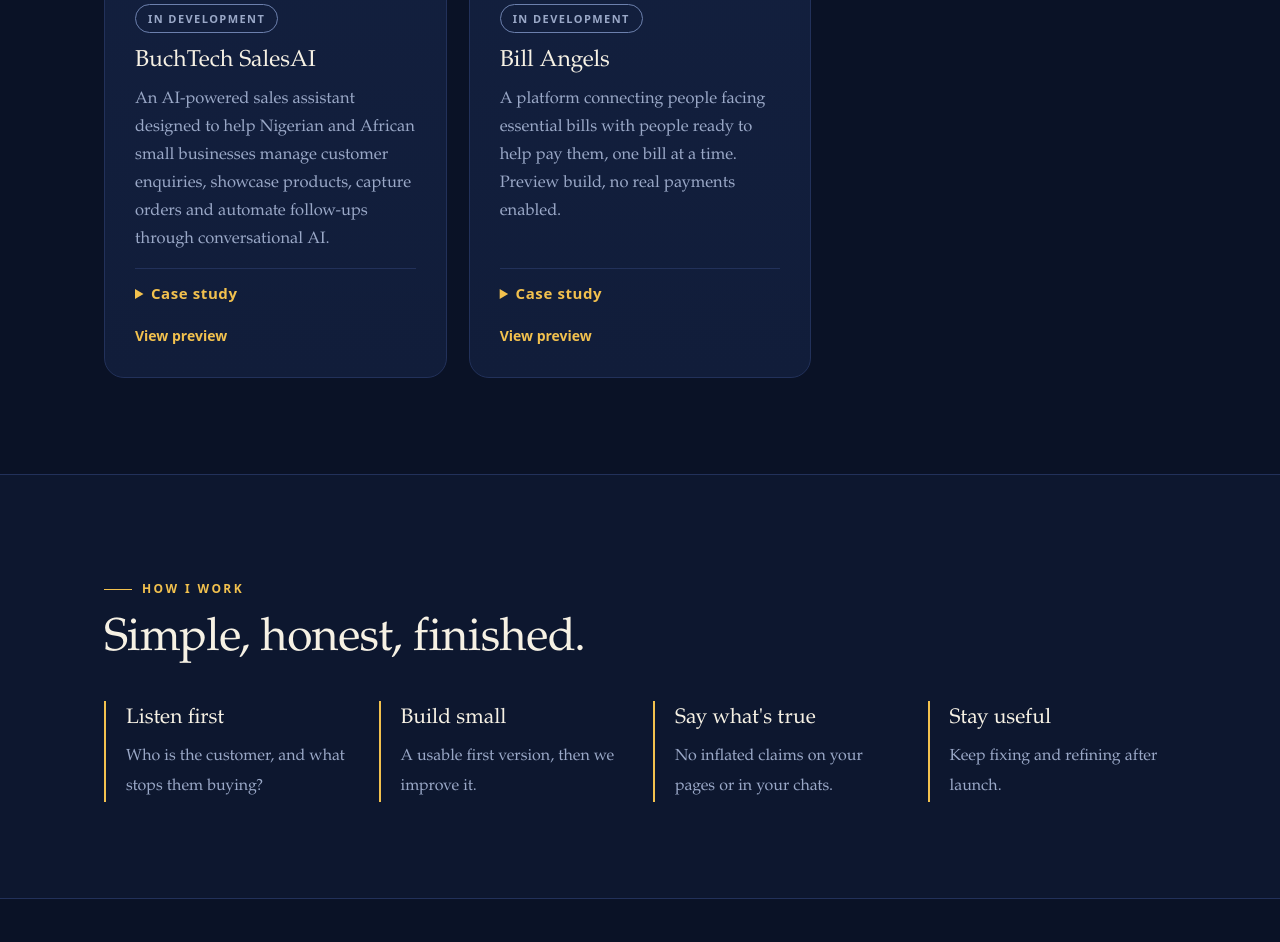
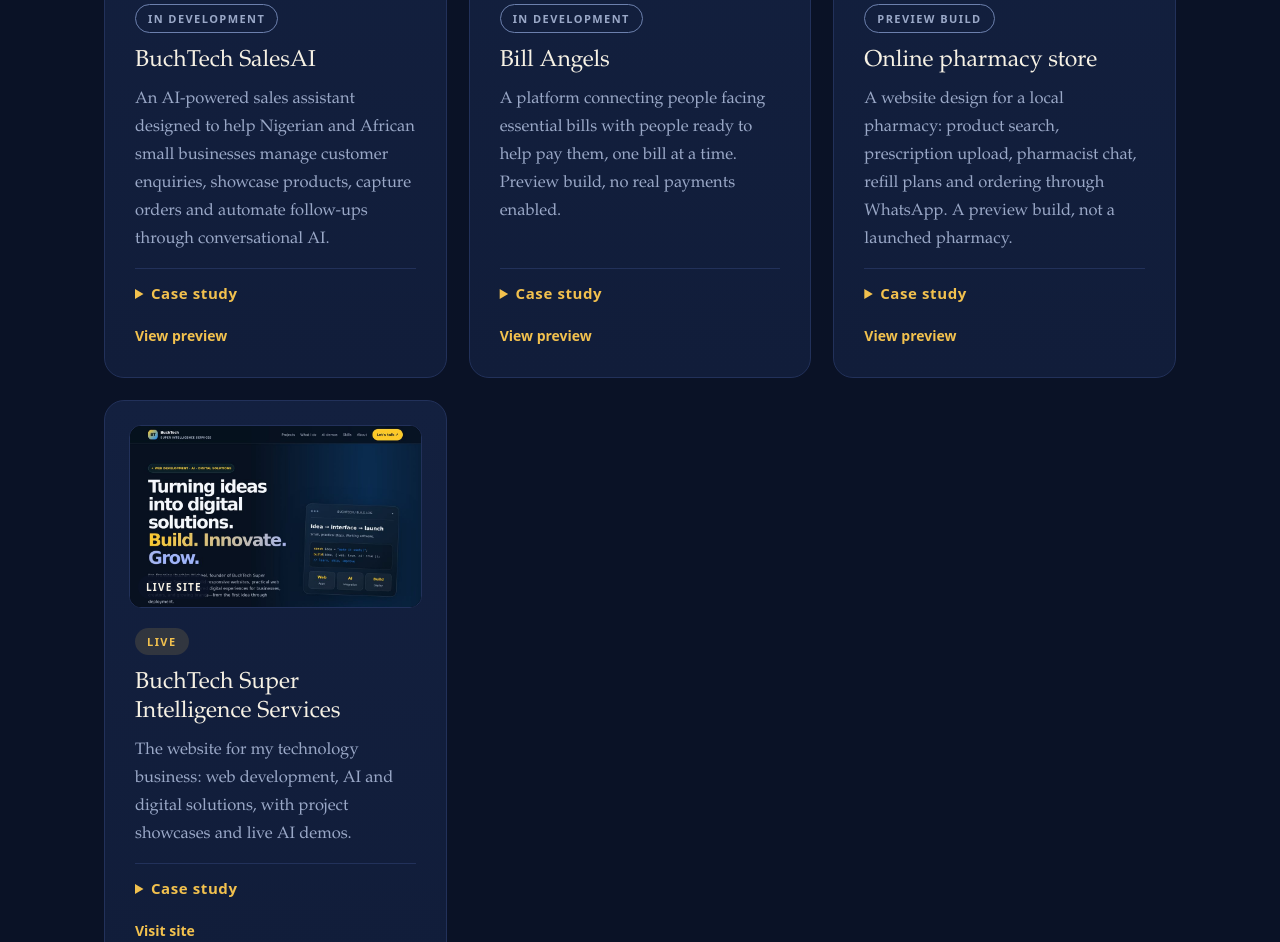
Before and after one commit to dahboss-001/promise-michael, a plain HTML site: page index.html in a window 1280 px wide. Shown: the part 4139-5081 px from the top of the page. Drawn offline with Linux system fonts and the light colour scheme.

Commit message:
Pharmacy and BuchTech site cards

```diff
--- a/index.html
+++ b/index.html
@@ -184,6 +184,14 @@ main:focus{outline:none}
 <p>A platform connecting people facing essential bills with people ready to help pay them, one bill at a time. Preview build, no real payments enabled.</p>
 <details class="cs"><summary>Case study</summary><dl><dt>What it addresses</dt><dd>People who struggle to pay essential bills such as rent, and people who want to help but need a trustworthy way to do it.</dd><dt>How bills are submitted</dt><dd>Recipients submit the bill amount, category, due date and private supporting documents.</dd><dt>How requests are handled</dt><dd>Requests are meant to be reviewed before they appear in the donor feed. Donors browse requests, contribute to a bill or skip to the next. After a verified payment, the recipient gets a notification and a payment record.</dd><dt>What exists</dt><dd>A public preview landing page that explains the flow, with a clearly labelled sample request. Real payments, verification and the full submission flow are not live yet.</dd><dt>Status</dt><dd>In development.</dd></dl></details>
 <div class="links"><a href="https://bill-angels.onrender.com/">View preview</a></div></div>
+<div class="card rv"><div class="thumbs"><a class="thumb" href="https://dahboss-001.github.io/ada-obowo-pharmacy/"><img src="img/pharmacy.jpg" width="960" height="675" loading="lazy" alt="Screenshot of an online pharmacy website preview: Genuine medicines and care, delivered to your door, with search and prescription upload buttons"><span>Template preview</span></a></div><span class="pill soon">Preview build</span><h3>Online pharmacy store</h3>
+<p>A website design for a local pharmacy: product search, prescription upload, pharmacist chat, refill plans and ordering through WhatsApp. A preview build, not a launched pharmacy.</p>
+<details class="cs"><summary>Case study</summary><dl><dt>What it addresses</dt><dd>Letting customers browse everyday health products, send a prescription and place an order from their phone.</dd><dt>What exists</dt><dd>A working front-end preview: product browsing and search, an order list that checks out on WhatsApp, prescription upload by WhatsApp or email, a pharmacist chat widget, refill plans, delivery and FAQ sections.</dd><dt>What it is not</dt><dd>Prices, address, email and phone on the preview are demo or placeholder content. It is not a live pharmacy and carries no medical advice.</dd><dt>Tools</dt><dd>HTML, CSS and JavaScript, hosted on GitHub Pages.</dd><dt>Status</dt><dd>Preview build.</dd></dl></details>
+<div class="links"><a href="https://dahboss-001.github.io/ada-obowo-pharmacy/">View preview</a></div></div>
+<div class="card rv"><div class="thumbs"><a class="thumb" href="https://buchtech-web.onrender.com/"><img src="img/buchtech.jpg" width="960" height="675" loading="lazy" alt="Screenshot of the BuchTech Super Intelligence Services website: Turning ideas into digital solutions. Build. Innovate. Grow."><span>Live site</span></a></div><span class="pill live">Live</span><h3>BuchTech Super Intelligence Services</h3>
+<p>The website for my technology business: web development, AI and digital solutions, with project showcases and live AI demos.</p>
+<details class="cs"><summary>Case study</summary><dl><dt>What it is</dt><dd>A single-page business website for BuchTech Super Intelligence Services, presenting its work and services.</dd><dt>Who it is for</dt><dd>Businesses, creators and growing brands looking for websites, web apps and AI-powered tools.</dd><dt>What is on it</dt><dd>Selected projects, six focus areas (websites and web apps, AI tools, business software prototypes, API and database integration, UI/UX design, deployment and maintenance), a contact form and WhatsApp link.</dd><dt>AI playground</dt><dd>Three small browser demos: a text summarizer, a code explainer and an idea starter, served through a separate server-side API. Free hosting can make the first request slow.</dd><dt>Tools</dt><dd>HTML, CSS and JavaScript, a Node.js API, hosted on Render.</dd><dt>Status</dt><dd>Live.</dd></dl></details>
+<div class="links"><a href="https://buchtech-web.onrender.com/">Visit site</a></div></div>
 </div></div></section>
 
 <section class="alt"><div class="wrap">
```
Also changed, not shown: img/buchtech.jpg (added), img/pharmacy.jpg (added).
